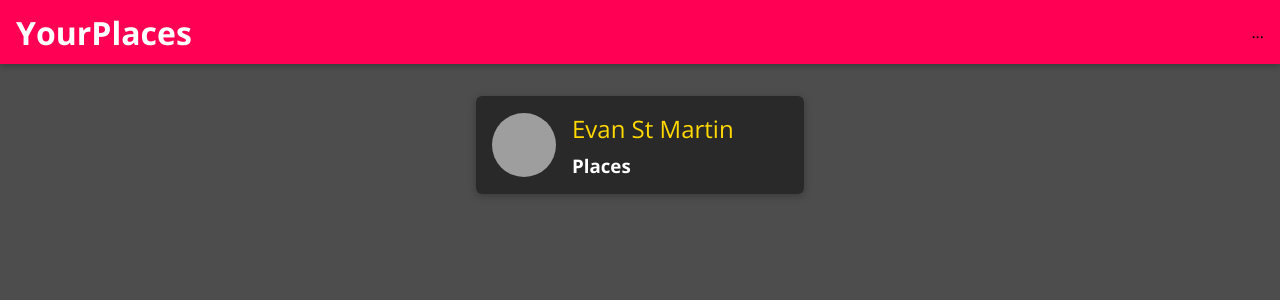
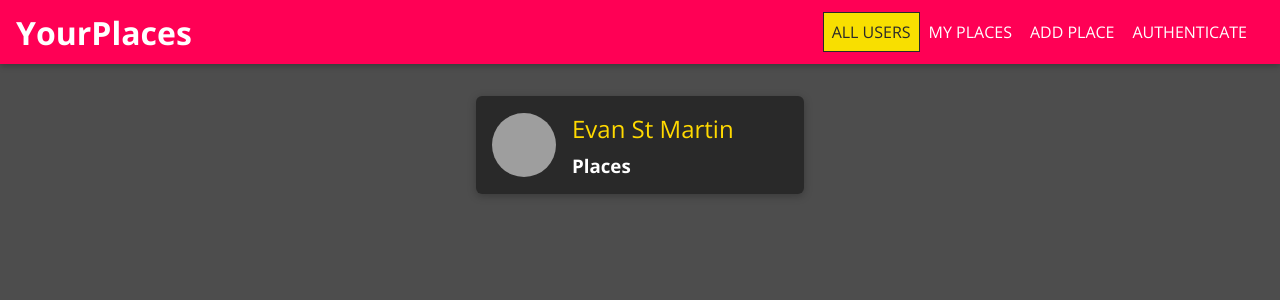
Before and after one commit to MantisTMD1/new-crud-app, a React (Create React App) app: page / in a window 1280 px wide. Shown: the top 300 px of the page. Built offline with nearby package versions, Linux system fonts and the light colour scheme; grey boxes are pictures that could not be loaded.

Commit message:
built out mobile navbar with animation

```diff
--- a/package.json
+++ b/package.json
@@ -6,7 +6,8 @@
     "react": "^16.11.0",
     "react-dom": "^16.11.0",
     "react-router-dom": "5.3.4",
-    "react-scripts": "3.2.0"
+    "react-scripts": "3.2.0",
+    "react-transition-group": "^4.4.5"
   },
   "scripts": {
     "start": "export NODE_OPTIONS=--openssl-legacy-provider && react-scripts start",
--- a/public/index.html
+++ b/public/index.html
@@ -12,16 +12,9 @@
   </head>
   <body>
     <noscript>You need to enable JavaScript to run this app.</noscript>
+    <div id = "backdrop-hook"></div>
+    <div id = "drawer-hook"></div>
     <div id="root"></div>
-    <!--
-      This HTML file is a template.
-      If you open it directly in the browser, you will see an empty page.
 
-      You can add webfonts, meta tags, or analytics to this file.
-      The build step will place the bundled scripts into the <body> tag.
-
-      To begin the development, run `npm start` or `yarn start`.
-      To create a production bundle, use `npm run build` or `yarn build`.
-    -->
   </body>
 </html>
--- a/src/shared/components/Navigation/MainNavigation.css
+++ b/src/shared/components/Navigation/MainNavigation.css
@@ -8,6 +8,7 @@
   justify-content: space-around;
   margin-right: 2rem;
   cursor: pointer;
+
 }
 
 .main-navigation__menu-btn span {
@@ -24,6 +25,8 @@
 .main-navigation__title a {
   text-decoration: none;
   color: white;
+
+
 }
 
 .main-navigation__header-nav {
--- a/src/shared/components/Navigation/MainNavigation.js
+++ b/src/shared/components/Navigation/MainNavigation.js
@@ -1,13 +1,35 @@
-import React from 'react';
+import React, { useState } from 'react';
 import MainHeader from './MainHeader';
 import { Link } from 'react-router-dom';
 import './MainNavigation.css';
-
+import NavLinks from './NavLinks';
+import SideDrawer from './SideDrawer';
+import Backdrop from '../UIElements/Avatar/Backdrop';
 
 
 const MainNavigation = props => {
-    return <MainHeader>
-        <button className="main-navigation__menu-btn">
+    const [drawerIsOpen, setDrawerIsOpen] = useState(false);
+
+    const OpenDrawerHandler = () => {
+        setDrawerIsOpen(true);
+    }
+
+    const CloseDrawerHandler = () => {
+        setDrawerIsOpen(false);
+    };
+
+    return (
+        <>
+            {drawerIsOpen && <Backdrop onClick={CloseDrawerHandler} />}
+            <SideDrawer show={drawerIsOpen} onClick={CloseDrawerHandler}>
+                <nav className="main-navigation__drawer-nav">
+                    <NavLinks />
+                </nav>
+            </SideDrawer>
+
+
+            <MainHeader>
+                <button className="main-navigation__menu-btn" onClick={OpenDrawerHandler}>
                     <span />
                     <span />
                     <span />
@@ -16,10 +38,12 @@
                     <Link to="/">YourPlaces</Link>
                 </h1>
 
-        <nav>
-            ...
+                <nav className="main-navigation__header-nav">
+                    <NavLinks />
                 </nav>
             </MainHeader>
+        </>
+    )
 };
 
 export default MainNavigation;
--- a/src/shared/components/Navigation/NavLinks.css
+++ b/src/shared/components/Navigation/NavLinks.css
@@ -0,0 +1,76 @@
+.nav-links {
+  list-style: none;
+  margin: 0;
+  padding: 0;
+  width: 100%;
+  height: 100%;
+  display: flex;
+  flex-direction: column;
+  justify-content: center;
+  align-items: center;
+}
+
+.nav-links li {
+  margin: 1rem;
+}
+
+.nav-links a {
+  border: 1px solid transparent;
+  color: #292929;
+  text-decoration: none;
+  padding: 0.5rem;
+}
+
+.nav-links a:hover,
+.nav-links a:active,
+.nav-links a.active {
+  background: #f8df00;
+  border-color: #292929;
+  color: #292929;
+}
+
+.nav-links button {
+  cursor: pointer;
+  border: 1px solid #292929;
+  color: #292929;
+  background: transparent;
+  padding: 0.5rem;
+  font: inherit;
+}
+
+.nav-links button:focus {
+  outline: none;
+}
+
+.nav-links button:hover,
+.nav-links button:active {
+  background: #292929;
+  color: white;
+}
+
+@media (min-width: 768px) {
+  .nav-links {
+    flex-direction: row;
+  }
+
+  .nav-links li {
+    margin: 0 0.5rem;
+  }
+
+  .nav-links a {
+    color: white;
+    text-decoration: none;
+  }
+
+  .nav-links button {
+    border: 1px solid white;
+    color: white;
+    background: transparent;
+  }
+
+  .nav-links button:hover,
+  .nav-links button:active {
+    background: #f8df00;
+    color: #292929;
+  }
+}
--- a/src/shared/components/Navigation/NavLinks.js
+++ b/src/shared/components/Navigation/NavLinks.js
@@ -0,0 +1,25 @@
+import React from 'react';
+import { NavLink } from 'react-router-dom';
+import './NavLinks.css';
+
+const NavLinks = props => {
+    return <ul className="nav-links">
+        <li>
+            <NavLink to="/" exact>
+                ALL USERS
+            </NavLink>
+            <NavLink to="/u1/places">
+                MY PLACES
+            </NavLink>
+            <NavLink to="/places/new">
+                ADD PLACE
+            </NavLink>
+            <NavLink to="/auth">
+                AUTHENTICATE
+            </NavLink>
+        </li>
+    </ul>
+
+};
+
+export default NavLinks;
--- a/src/shared/components/Navigation/SideDrawer.css
+++ b/src/shared/components/Navigation/SideDrawer.css
@@ -0,0 +1,10 @@
+.side-drawer{
+    position: fixed;
+    left: 0;
+    top: 0;
+    z-index: 100;
+    height: 100vh;
+    width: 70%;
+    background: white;
+    box-shadow: 0 2px 8px rgba(0, 0, 0, 0.26);
+  }
--- a/src/shared/components/Navigation/SideDrawer.js
+++ b/src/shared/components/Navigation/SideDrawer.js
@@ -0,0 +1,20 @@
+import React from 'react';
+import './SideDrawer.css';
+import ReactDOM from 'react-dom';
+import { CSSTransition } from 'react-transition-group';
+
+; const SideDrawer = props => {
+
+      const Content = <CSSTransition in={props.show}
+            timeout={200}
+            classNames="slide-in-left"
+            mountOnEnter
+            unmountOnExit>
+            <aside className="side-drawer" onClick ={props.onClick}>{props.children}
+            </aside>
+
+      </CSSTransition>;
+      return ReactDOM.createPortal(Content, document.getElementById('drawer-hook'))
+};
+
+export default SideDrawer;
--- /dev/null
+++ b/src/shared/components/UIElements/Avatar/Backdrop.css
@@ -0,0 +1,9 @@
+.backdrop {
+  position: fixed;
+  top: 0;
+  left: 0;
+  width: 100%;
+  height: 100vh;
+  background: rgba(0, 0, 0, 0.75);
+  z-index: 10;
+}
--- /dev/null
+++ b/src/shared/components/UIElements/Avatar/Backdrop.js
@@ -0,0 +1,13 @@
+import React from 'react';
+import ReactDOM from 'react-dom';
+
+import './Backdrop.css';
+
+const Backdrop = props => {
+  return ReactDOM.createPortal(
+    <div className="backdrop" onClick={props.onClick}></div>,
+    document.getElementById('backdrop-hook')
+  );
+};
+
+export default Backdrop;
```
Also changed, not shown: 1 other file (tests, documents, lock files or other folders). Lines whose indentation alone changed are shown as unchanged.
